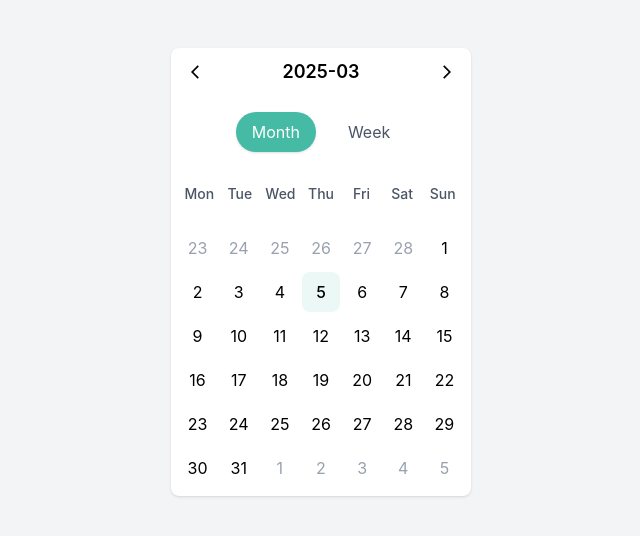
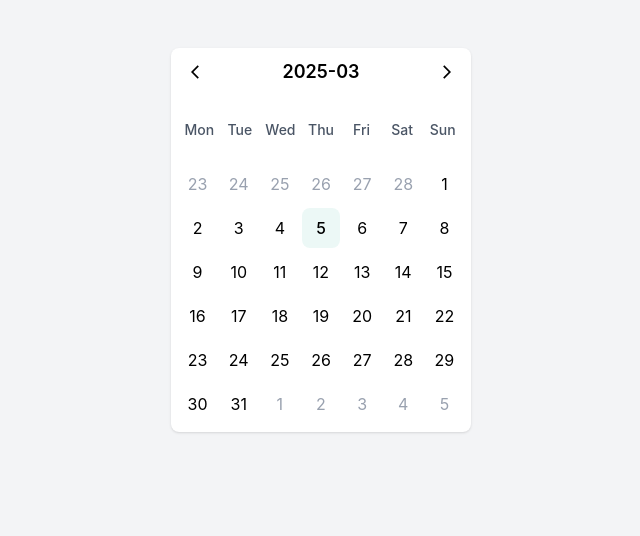
Before and after one commit to ahwei/Calendar-home-assessment, a React (Vite) app: page / in a window 1280 px wide. Shown: the top 536 px of the page, without its empty margins (319-959 px from the left). Built offline with nearby package versions, Linux system fonts and the light colour scheme.

Commit message:
refactor: remove view mode functionality and clean up calendar components

```diff
--- a/src/components/Calendar.tsx
+++ b/src/components/Calendar.tsx
@@ -1,10 +1,9 @@
 import { useCalender } from '@/CalenderConext';
 import dayjs, { Dayjs } from 'dayjs';
 import { useMemo, useState } from 'react';
-import { ViewMode, ZoomLevel } from '../types/calendar';
+import { ZoomLevel } from '../types/calendar';
 import CalendarGrid from './CalendarGrid';
 import CalendarHeader from './CalendarHeader';
-import CalendarViewButtons from './CalendarViewButtons';
 
 interface CalendarProps {
   primaryColor?: string;
@@ -17,7 +16,6 @@ const Calendar = ({
 }: CalendarProps) => {
   const { selectedDate, setSelectedDate } = useCalender();
 
-  const [viewMode, setViewMode] = useState<ViewMode>(ViewMode.Month);
   const [currentDate, setCurrentDate] = useState<Dayjs>(
     selectedDate || dayjs(),
   );
@@ -25,10 +23,9 @@ const Calendar = ({
 
   const displayDays = useMemo(() => {
     if (zoomLevel !== ZoomLevel.Day) return [];
-
-    if (viewMode === ViewMode.Month) {
     const startOfMonth: Dayjs = currentDate.startOf('month').startOf('week');
     const endOfMonth: Dayjs = currentDate.endOf('month').endOf('week');
+
     const days: Dayjs[] = [];
     let day = startOfMonth;
     while (day.isBefore(endOfMonth) || day.isSame(endOfMonth, 'day')) {
@@ -36,11 +33,7 @@ const Calendar = ({
       day = day.add(1, 'day');
     }
     return days;
-    } else {
-      const startOfWeek: Dayjs = currentDate.startOf('week');
-      return Array.from({ length: 7 }, (_, i) => startOfWeek.add(i, 'day'));
-    }
-  }, [currentDate, viewMode, zoomLevel]);
+  }, [currentDate, zoomLevel]);
 
   const handleHeaderClick = () => {
     if (zoomLevel === ZoomLevel.Day) setZoomLevel(ZoomLevel.Month);
@@ -51,7 +44,7 @@ const Calendar = ({
 
   const handlePrev = () => {
     if (zoomLevel === ZoomLevel.Day) {
-      setCurrentDate((prev) => prev.subtract(1, viewMode));
+      setCurrentDate((prev) => prev.subtract(1, 'month'));
     } else if (zoomLevel === ZoomLevel.Month) {
       setCurrentDate((prev) => prev.subtract(1, 'year'));
     } else if (zoomLevel === ZoomLevel.Year) {
@@ -63,7 +56,7 @@ const Calendar = ({
 
   const handleNext = () => {
     if (zoomLevel === ZoomLevel.Day) {
-      setCurrentDate((prev) => prev.add(1, viewMode));
+      setCurrentDate((prev) => prev.add(1, 'month'));
     } else if (zoomLevel === ZoomLevel.Month) {
       setCurrentDate((prev) => prev.add(1, 'year'));
     } else if (zoomLevel === ZoomLevel.Year) {
@@ -113,18 +106,9 @@ const Calendar = ({
         onHeaderClick={handleHeaderClick}
       />
 
-      {zoomLevel === ZoomLevel.Day && (
-        <CalendarViewButtons
-          viewMode={viewMode}
-          onChange={setViewMode}
-          primaryColor={primaryColor}
-        />
-      )}
-
       <CalendarGrid
         state={{
           zoomLevel,
-          viewMode,
           currentDate,
           selectedDate,
           primaryColor,
--- a/src/components/CalendarGrid.tsx
+++ b/src/components/CalendarGrid.tsx
@@ -3,7 +3,6 @@ import { ViewMode, ZoomLevel } from '../types/calendar';
 
 interface CalendarGridState {
   zoomLevel: ZoomLevel;
-  viewMode: ViewMode;
   currentDate: Dayjs;
   selectedDate?: Dayjs;
   primaryColor: string;
--- a/src/components/CalendarViewButtons.tsx
+++ /dev/null
@@ -1,39 +0,0 @@
-import { ViewMode } from '@/types/calendar';
-interface CalendarViewButtonsProps {
-  viewMode: ViewMode;
-  onChange: (mode: ViewMode) => void;
-  primaryColor: string;
-}
-
-const CalendarViewButtons = ({
-  viewMode,
-  onChange,
-  primaryColor,
-}: CalendarViewButtonsProps) => {
-  return (
-    <div className="flex justify-center items-center space-x-4 mb-6">
-      <button
-        className={`px-4 py-2 rounded-full transition-colors duration-200 cursor-pointer ${
-          viewMode === 'month'
-            ? `${primaryColor} text-white shadow-sm`
-            : 'text-gray-600 hover:bg-gray-100'
-        }`}
-        onClick={() => onChange(ViewMode.Month)}
-      >
-        Month
-      </button>
-      <button
-        className={`px-4 py-2 rounded-full transition-colors duration-200 cursor-pointer ${
-          viewMode === 'week'
-            ? `${primaryColor} text-white shadow-sm`
-            : 'text-gray-600 hover:bg-gray-100'
-        }`}
-        onClick={() => onChange(ViewMode.Week)}
-      >
-        Week
-      </button>
-    </div>
-  );
-};
-
-export default CalendarViewButtons;
```
Lines whose indentation alone changed are shown as unchanged.
